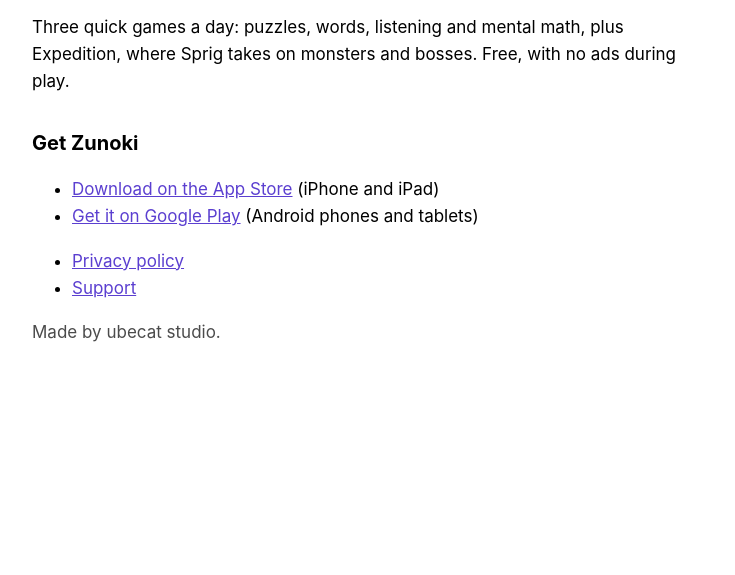
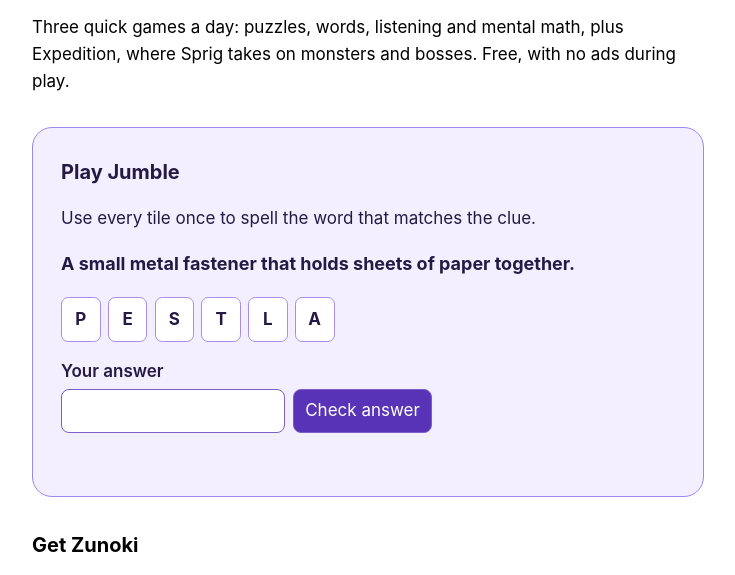
Before and after one commit to Ubecat/spry-site, a plain HTML site: page index.html in a window 1280 px wide. Shown: the part 187-762 px from the top of the page, without its empty margins (272-1007 px from the left). Drawn offline with Linux system fonts and the light colour scheme.

Commit message:
Add a playable Jumble demo to the Zunoki homepage
Added a meta description and enhanced puzzle styles.

```diff
--- a/index.html
+++ b/index.html
@@ -4,6 +4,7 @@
 <meta charset="utf-8">
 <meta name="viewport" content="width=device-width, initial-scale=1">
 <title>Zunoki: Brain & Word Games</title>
+<meta name="description" content="Try a free Jumble word puzzle, then get Zunoki for iPhone, iPad or Android.">
 <style>
   :root { color-scheme: light dark; }
   body { font: 17px/1.6 -apple-system, system-ui, "Segoe UI", Roboto, sans-serif; max-width: 42rem; margin: 0 auto; padding: 2rem 1.25rem 4rem; }
@@ -13,7 +14,25 @@
   nav a { margin-right: 1rem; }
   .muted { opacity: .7; }
   a { color: #5b3fd0; }
+  .puzzle { margin: 2rem 0; padding: clamp(1rem, 4vw, 1.75rem); border: 1px solid #9d86f0; border-radius: 1.25rem; background: #f4efff; color: #251a43; }
+  .puzzle h2 { margin-top: 0; }
+  .clue { font-size: 1.125rem; font-weight: 650; }
+  .tiles { display: flex; flex-wrap: wrap; gap: .45rem; margin: 1rem 0; }
+  .tiles span { display: grid; place-items: center; width: 2.35rem; height: 2.65rem; border-radius: .45rem; background: #fff; border: 1px solid #a78de7; font-weight: 750; }
+  .puzzle label { display: block; margin-bottom: .25rem; font-weight: 600; }
+  .puzzle form > div { display: flex; flex-wrap: wrap; gap: .5rem; }
+  .puzzle input, .puzzle button { box-sizing: border-box; min-height: 2.75rem; border: 1px solid #7b5fc8; border-radius: .5rem; padding: .45rem .7rem; font: inherit; }
+  .puzzle input { width: min(100%, 14rem); }
+  .puzzle button { background: #5833b7; color: white; cursor: pointer; }
+  .puzzle button:disabled { opacity: .75; cursor: default; }
+  .puzzle :focus-visible { outline: 3px solid #9a65f0; outline-offset: 3px; }
+  .puzzle [role="status"] { min-height: 1.6em; margin: .5rem 0 0; }
+  [hidden] { display: none !important; }
   @media (prefers-color-scheme: dark) { a { color: #b9a6ff; } }
+  @media (prefers-color-scheme: dark) {
+    .puzzle { background: #2b2044; color: #f6efff; }
+    .tiles span { background: #3d2d5b; }
+  }
 </style>
 </head>
 <body>
@@ -21,6 +40,22 @@
 <h1>Zunoki</h1>
 <p class="muted">Brain &amp; Word Games</p>
 <p>Three quick games a day: puzzles, words, listening and mental math, plus Expedition, where Sprig takes on monsters and bosses. Free, with no ads during play.</p>
+<section id="jumble" class="puzzle" aria-labelledby="jumble-title">
+  <h2 id="jumble-title">Play Jumble</h2>
+  <p>Use every tile once to spell the word that matches the clue.</p>
+  <p class="clue" id="jumble-clue">A small metal fastener that holds sheets of paper together.</p>
+  <p class="tiles" aria-label="Letters: P E S T L A"><span>P</span><span>E</span><span>S</span><span>T</span><span>L</span><span>A</span></p>
+  <form id="jumble-form" hidden>
+    <label for="jumble-answer">Your answer</label>
+    <div>
+      <input id="jumble-answer" type="text" maxlength="6" autocomplete="off" autocapitalize="characters" spellcheck="false" aria-describedby="jumble-clue" required>
+      <button id="jumble-check" type="submit">Check answer</button>
+    </div>
+    <p id="jumble-status" role="status"></p>
+    <button id="jumble-next" type="button" hidden>Next puzzle</button>
+  </form>
+  <noscript><details><summary>Reveal the answer</summary>STAPLE</details></noscript>
+</section>
 <h2>Get Zunoki</h2>
 <ul>
   <li><a href="https://apps.apple.com/app/id6818481755">Download on the App Store</a> (iPhone and iPad)</li>
@@ -31,5 +66,68 @@
   <li><a href="support.html">Support</a></li>
 </ul>
 <p class="muted">Made by ubecat studio.</p>
+<script>
+  const rounds = [
+    { clue: 'A small metal fastener that holds sheets of paper together.', letters: 'PESTLA', answer: 'STAPLE' },
+    { clue: 'To sign up for military service.', letters: 'NTEISL', answer: 'ENLIST' },
+    { clue: 'Holding a great deal of moisture in the air.', letters: 'DUMIH', answer: 'HUMID' },
+  ];
+  const form = document.querySelector('#jumble-form');
+  const clue = document.querySelector('#jumble-clue');
+  const tiles = document.querySelector('.tiles');
+  const input = document.querySelector('#jumble-answer');
+  const check = document.querySelector('#jumble-check');
+  const next = document.querySelector('#jumble-next');
+  const status = document.querySelector('#jumble-status');
+  let roundIndex = 0;
+
+  function showRound() {
+    const round = rounds[roundIndex];
+    clue.textContent = round.clue;
+    tiles.setAttribute('aria-label', `Letters: ${[...round.letters].join(' ')}`);
+    tiles.replaceChildren(...[...round.letters].map(letter => {
+      const tile = document.createElement('span');
+      tile.textContent = letter;
+      return tile;
+    }));
+    input.maxLength = round.letters.length;
+    input.value = '';
+    input.readOnly = false;
+    check.disabled = false;
+    next.hidden = true;
+    status.textContent = '';
+  }
+
+  form.addEventListener('submit', event => {
+    event.preventDefault();
+    if (check.disabled) return;
+    const round = rounds[roundIndex];
+    const answer = input.value.trim().toUpperCase();
+    if (answer !== round.answer) {
+      status.textContent = answer.length === round.letters.length
+        ? 'Try again. Check the clue and use each tile once.'
+        : `Use all ${round.letters.length} letters.`;
+      input.focus();
+      input.select();
+      return;
+    }
+    const lastRound = roundIndex === rounds.length - 1;
+    status.textContent = lastRound ? `Correct! ${round.answer}. You solved all three.` : `Correct! ${round.answer}.`;
+    input.readOnly = true;
+    next.textContent = lastRound ? 'Play again' : 'Next puzzle';
+    next.hidden = false;
+    next.focus();
+    check.disabled = true;
+  });
+
+  next.addEventListener('click', () => {
+    roundIndex = (roundIndex + 1) % rounds.length;
+    showRound();
+    input.focus();
+  });
+
+  showRound();
+  form.hidden = false;
+</script>
 </body>
 </html>
```
